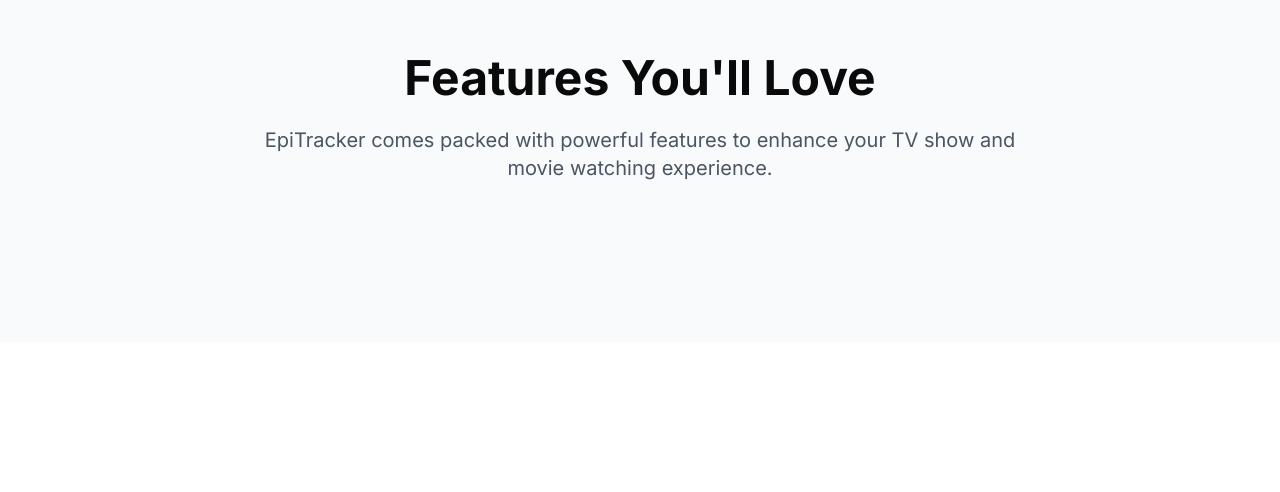
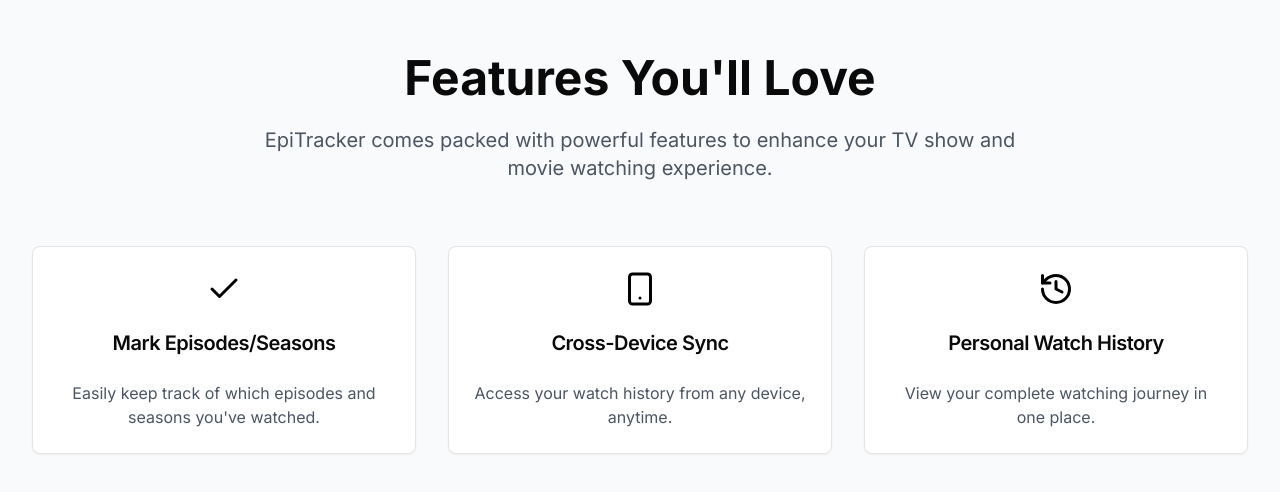
Before and after one commit to aymaneids/design-display-duplicate-02, a React (Vite) app: page / in a window 1280 px wide. Shown: the part 842-1334 px from the top of the page. Before the commit the page ends 1184 px from the top, so only its background shows below. Built offline with nearby package versions, Linux system fonts and the light colour scheme.

Commit message:
Add section under Hero
Implemented a new section below the Hero component as per the provided design reference.
[skip gpt_engineer]

```diff
--- a/src/components/Features.tsx
+++ b/src/components/Features.tsx
@@ -1,4 +1,25 @@
+import { Check, Smartphone, History } from "lucide-react";
+import { Card, CardContent, CardHeader, CardTitle } from "@/components/ui/card";
+
 export const Features = () => {
+  const features = [
+    {
+      icon: Check,
+      title: "Mark Episodes/Seasons",
+      description: "Easily keep track of which episodes and seasons you've watched.",
+    },
+    {
+      icon: Smartphone,
+      title: "Cross-Device Sync",
+      description: "Access your watch history from any device, anytime.",
+    },
+    {
+      icon: History,
+      title: "Personal Watch History",
+      description: "View your complete watching journey in one place.",
+    },
+  ];
+
   return (
     <section className="py-24 bg-gray-50" id="features">
       <div className="max-w-7xl mx-auto px-4 sm:px-6 lg:px-8">
@@ -8,6 +29,25 @@ export const Features = () => {
             EpiTracker comes packed with powerful features to enhance your TV show and movie watching experience.
           </p>
         </div>
+        <div className="grid grid-cols-1 md:grid-cols-3 gap-8">
+          {features.map((feature, index) => (
+            <Card key={index} className="border bg-white">
+              <CardHeader>
+                <div className="flex justify-center mb-4">
+                  <feature.icon size={36} className="text-black" />
+                </div>
+                <CardTitle className="text-xl font-semibold text-center">
+                  {feature.title}
+                </CardTitle>
+              </CardHeader>
+              <CardContent>
+                <p className="text-gray-600 text-center">
+                  {feature.description}
+                </p>
+              </CardContent>
+            </Card>
+          ))}
+        </div>
       </div>
     </section>
   );
```
